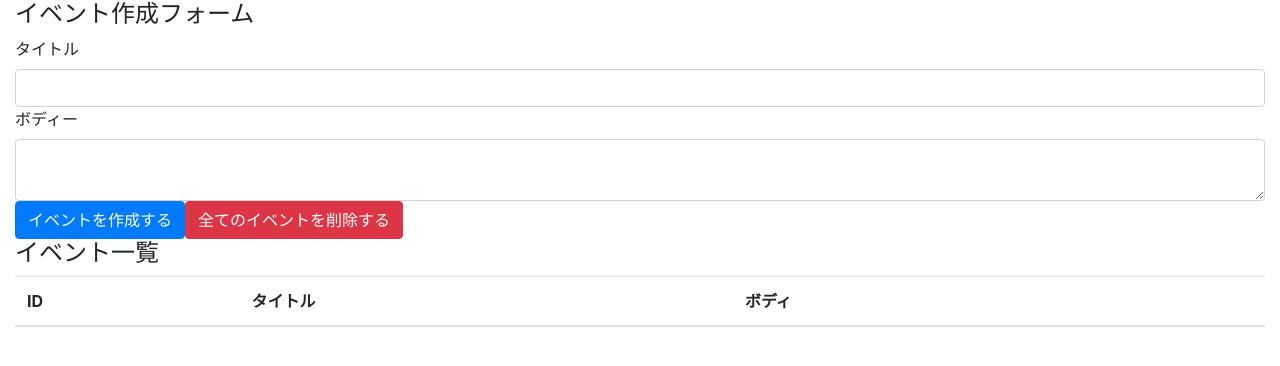
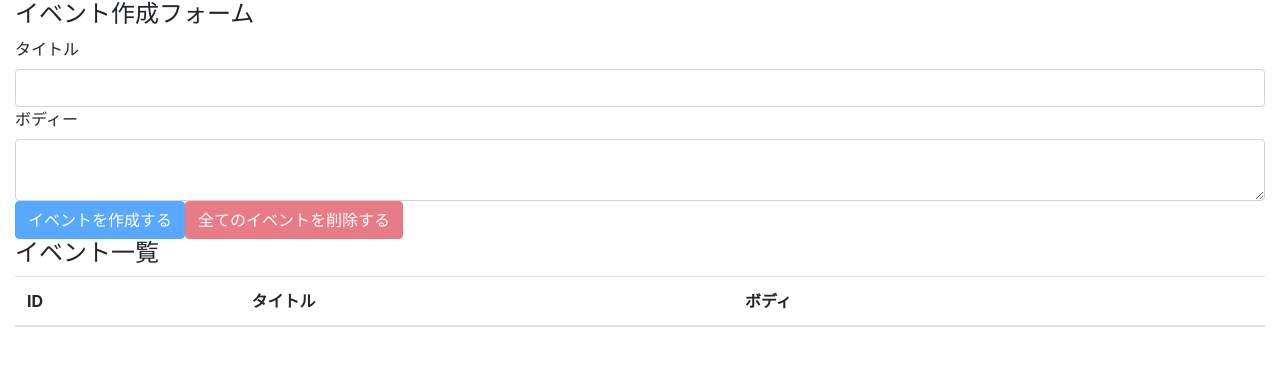
Before and after one commit to yoshifumizu/react-hooks-101, a React (Create React App) app: page / in a window 1280 px wide. Shown: the top 366 px of the page. Built offline with nearby package versions, Linux system fonts and the light colour scheme.

Commit message:
implement all events deletion feature

```diff
--- a/src/components/App.js
+++ b/src/components/App.js
@@ -21,6 +21,18 @@
     setBody('')
   }
 
+  const deleteAllEvents = e => {
+    e.preventDefault()
+    const result = window.confirm('全てのイベントを本当に削除しても良いですか？')
+    if (result) {
+      dispatch({
+        type: 'DELETE_ALL_EVENTS'
+      })
+    }
+  }
+
+  const unCreatable =  title === '' || body === ''
+
   return (
     <div className="container-fluid">
       <h4>イベント作成フォーム</h4>
@@ -35,8 +47,8 @@
           <textarea className="form-control" id="formEventBody" value={body} onChange={e => setBody(e.target.value)} />
         </div>
 
-        <button className="btn btn-primary" onClick={addEvent}>イベントを作成する</button>
-        <button className="btn btn-danger">全てのイベントを削除する</button>
+        <button className="btn btn-primary" onClick={addEvent} disabled={unCreatable}>イベントを作成する</button>
+        <button className="btn btn-danger" onClick={deleteAllEvents} disabled={state.length === 0}>全てのイベントを削除する</button>
       </form>
 
       <h4>イベント一覧</h4>
--- a/src/components/Event.js
+++ b/src/components/Event.js
@@ -3,10 +3,13 @@
 const Event = ({ event, dispatch }) => {
     const id = event.id
     const handleClickDeleteButton = () => {
-      dispatch({
-        type: 'DELETE_EVENT',
-        id: id
-      })
+      const result = window.confirm(`イベント(id=${id})を本当に削除して良いですか？`)
+      if (result) {
+        dispatch({
+            type: 'DELETE_EVENT',
+            id: id
+          })
+        }
     }
 
     return (
--- a/src/reducers/index.js
+++ b/src/reducers/index.js
@@ -7,7 +7,7 @@
             return [...state, { id, ...event }]
         case 'DELETE_EVENT':
             return state.filter(event => event.id !== action.id)
-        case 'DELETE_ALL_EVENT':
+        case 'DELETE_ALL_EVENTS':
             return []
         default:
             return state
```
